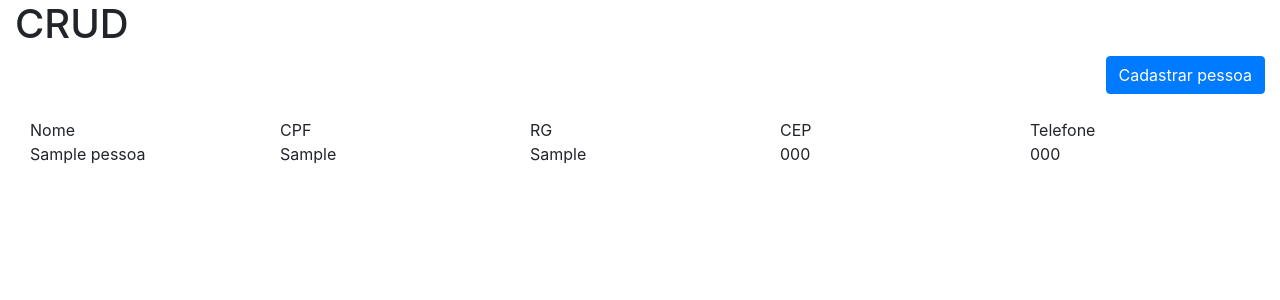
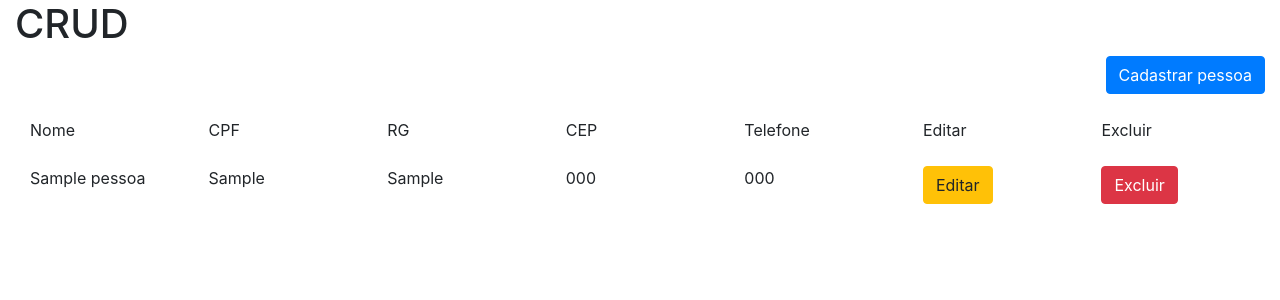
Before and after one commit to nicollaslopes/crud-php, a PHP site: page /view/painel.php in a window 1280 px wide. Shown: the top 300 px of the page. Run offline with PHP 8.4, Linux system fonts and the light colour scheme; tables that the repository leaves empty hold one stand-in row (values such as "Sample post").

Commit message:
criação dos botões e modal de exclusão e edição

```diff
--- a/controller/pessoa.php
+++ b/controller/pessoa.php
@@ -68,6 +68,7 @@ class Pessoa {
         $pdo = Db::conecta();
 
         $stmt = $pdo->prepare("SELECT
+                                    p.id,
                                     p.nome,
                                     p.cpf,
                                     p.rg,
--- a/view/painel.php
+++ b/view/painel.php
@@ -38,16 +38,28 @@
       <div class="col">RG</div>
       <div class="col">CEP</div>
       <div class="col">Telefone</div>
+      <div class="col">Editar</div>
+      <div class="col">Excluir</div>
       <div class="w-100"></div>
+      <br>
 
       <?php
         foreach($dadosPessoa as $dadoPessoa) {
+            $idPessoa = $dadoPessoa['id'];
             echo "<div class='col'>" . $dadoPessoa['nome'] . "</div>";
             echo "<div class='col'>" . $dadoPessoa['cpf'] . "</div>";
             echo "<div class='col'>" . $dadoPessoa['rg'] . "</div>";
             echo "<div class='col'>" . $dadoPessoa['cep'] . "</div>";
             echo "<div class='col'>" . $dadoPessoa['telefone'] . "</div>";
+            echo "<div class='col'>";
+            echo "<button type='button' data-id='{$idPessoa}' class='btn btn-default btn-warning' data-toggle='modal' data-target='#modalEdicao'>Editar</button>";
+            echo "</div>";
+            echo "<div class='col'>";
+            echo "<button type='button' data-id='{$idPessoa}' class='btn btn-default btn-danger' data-toggle='modal' data-target='#modalExclusao'>Excluir</button>";
+            echo "</div>";
             echo "<div class='w-100'></div>";
+            echo "<br>";
+
         }
       ?>
 
@@ -55,5 +67,64 @@
   </div>
 </div>
 
+
+<!-- Modal -->
+<div class="modal fade" id="modalEdicao" tabindex="-1" role="dialog" aria-labelledby="modalEdicaoLabel" aria-hidden="true">
+  <div class="modal-dialog" role="document">
+    <div class="modal-content">
+      <div class="modal-header">
+        <h5 class="modal-title" id="modalEdicaoLabel">Editar</h5>
+        <button type="button" class="close" data-dismiss="modal" aria-label="Close">
+          <span aria-hidden="true">&times;</span>
+        </button>
+      </div>
+      <div class="modal-body">
+        ...
+      </div>
+      <div class="modal-footer">
+        <button type="button" class="btn btn-secondary" data-dismiss="modal">Fechar</button>
+        <button type="button" class="btn btn-warning">Editar</button>
+      </div>
+    </div>
+  </div>
+</div>
+
+<!-- Modal -->
+<div class="modal fade" id="modalExclusao" tabindex="-1" role="dialog" aria-labelledby="modalExclusaoLabel" aria-hidden="true">
+  <div class="modal-dialog" role="document">
+    <div class="modal-content">
+      <div class="modal-header">
+      <form action="../controller/excluirPessoa.php" method="POST>
+          <h5 class="modal-title" id="modalExclusaoLabel">Excluir</h5>
+          <button type="button" class="close" data-dismiss="modal" aria-label="Close">
+            <span aria-hidden="true">&times;</span>
+          </button>
+        </div>
+        <div class="modal-body">
+          Deseja realmente excluir este cadastro?
+        </div>
+
+        <div class="modal-footer">
+          <button type="button" class="btn btn-secondary" data-dismiss="modal">Fechar</button>
+          <button type="submit" class="btn btn-danger">Excluir</button>
+      </form>
+      </div>
+    </div>
+  </div>
+</div>
+
+
 </body>
 </html>
+
+<script>
+
+$('#myModal').on('shown.bs.modal', function (event) {
+  $('#myInput').trigger('focus')
+
+  const button = $(event.relatedTarget)
+  const idPessoa = button.data("id");
+
+})
+
+</script>
```
